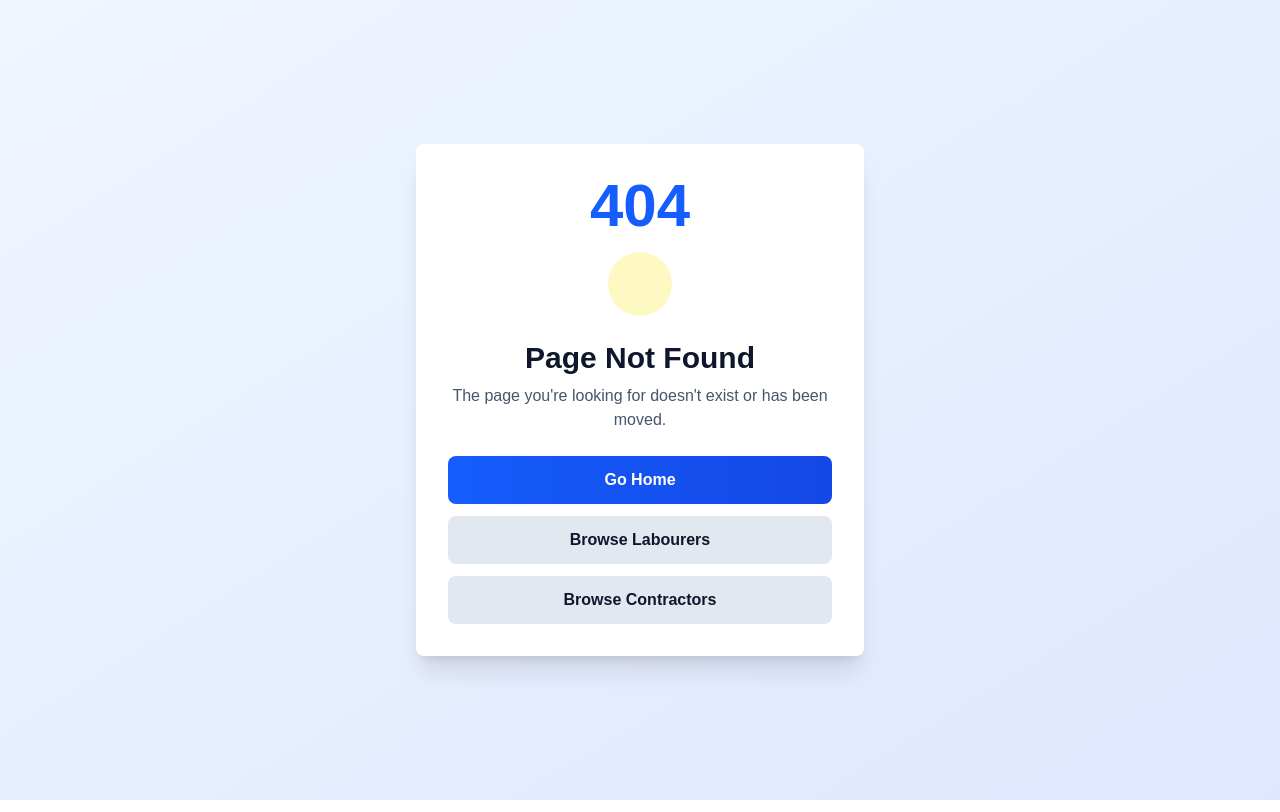
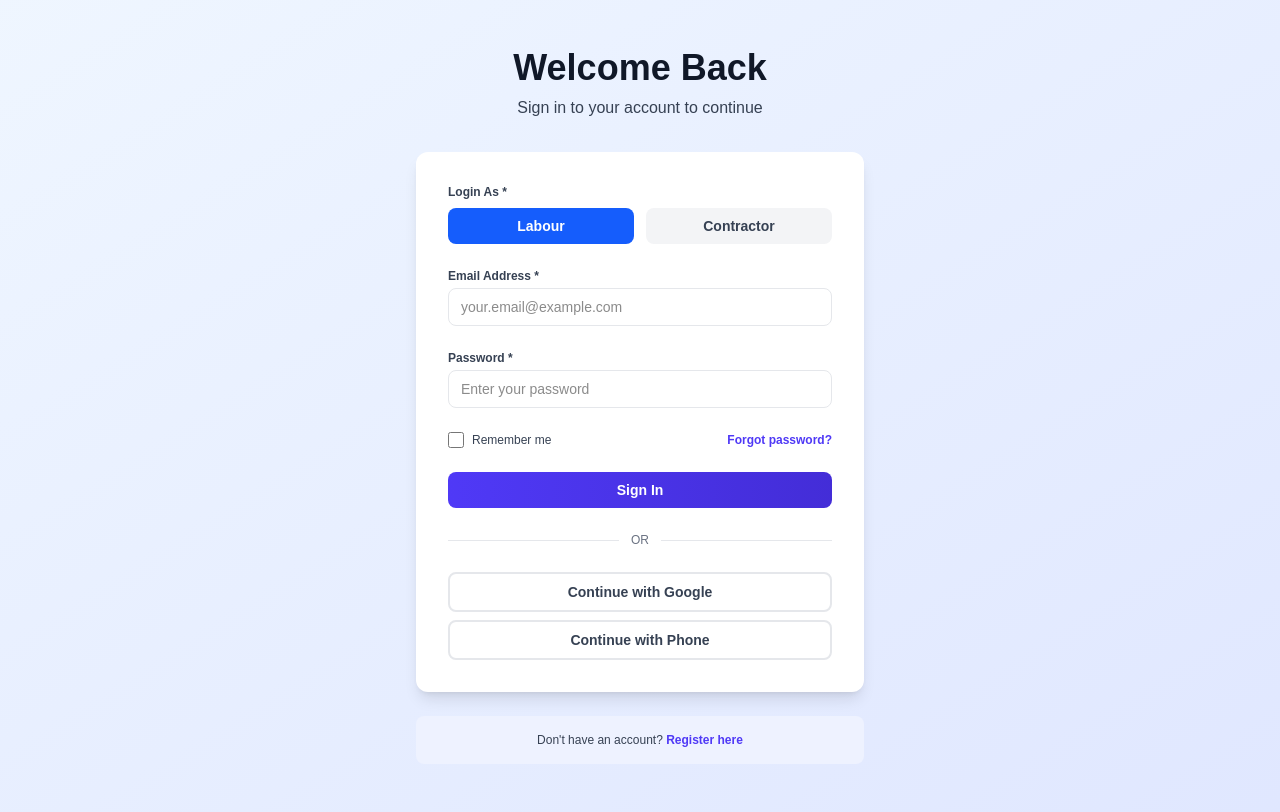
Before and after one commit to nileshnishad/laboursampark-frontend, a Next.js app: page /login in a window 1280 px wide. Before the commit this address had no page. Built offline with nearby package versions, Linux system fonts and the light colour scheme.

Commit message:
login page

```diff
--- /dev/null
+++ b/app/login/page.tsx
@@ -0,0 +1,218 @@
+"use client";
+import React, { useState } from "react";
+import { useRouter } from "next/navigation";
+
+export default function LoginPage() {
+  const router = useRouter();
+  const [userType, setUserType] = useState<"labour" | "contractor">("labour");
+  const [email, setEmail] = useState("");
+  const [password, setPassword] = useState("");
+  const [loading, setLoading] = useState(false);
+  const [error, setError] = useState("");
+
+  const handleLogin = async (e: React.FormEvent) => {
+    e.preventDefault();
+    setLoading(true);
+    setError("");
+
+    console.log("Attempting login with:", { email, password, userType });
+
+    try {
+      // Mock API call - replace with actual API endpoint
+      const response = await fetch("/api/auth/login", {
+        method: "POST",
+        headers: {
+          "Content-Type": "application/json",
+        },
+        body: JSON.stringify({
+          email,
+          password,
+          userType,
+        }),
+      });
+
+      const data = await response.json();
+
+      if (!response.ok) {
+        setError(data.message || "Login failed. Please try again.");
+        setLoading(false);
+        return;
+      }
+
+      // Handle successful login
+      if (data.status === "success") {
+        // Store user data or token
+        localStorage.setItem("userToken", data.token);
+        localStorage.setItem("userType", data.userType);
+        localStorage.setItem("userId", data.userId);
+
+        // Redirect based on userType
+        if (data.userType === "labour") {
+          router.push("/dashboard/labour");
+        } else if (data.userType === "contractor") {
+          router.push("/dashboard/contractor");
+        } else {
+          setError("Invalid user type received");
+        }
+      } else {
+        setError(data.message || "Login failed");
+      }
+    } catch (err) {
+      setError("An error occurred. Please try again later.");
+      console.error("Login error:", err);
+    } finally {
+      setLoading(false);
+    }
+  };
+
+  return (
+    <div className="min-h-screen bg-linear-to-br from-blue-50 to-indigo-100 dark:from-gray-900 dark:to-blue-900 py-12 px-4">
+      <div className="max-w-md mx-auto">
+        {/* Header */}
+        <div className="text-center mb-8">
+
+          <h1 className="text-3xl md:text-4xl font-extrabold text-gray-900 dark:text-white mb-2">
+            Welcome Back
+          </h1>
+          <p className="text-sm md:text-base text-gray-700 dark:text-gray-300">
+            Sign in to your account to continue
+          </p>
+        </div>
+
+        {/* Login Form */}
+        <div className="bg-white dark:bg-gray-800 rounded-xl shadow-lg p-6 md:p-8">
+          <form onSubmit={handleLogin} className="space-y-6">
+            {/* User Type Selection */}
+            <div>
+              <label className="block text-xs font-semibold text-gray-700 dark:text-gray-300 mb-2">
+                Login As *
+              </label>
+              <div className="flex gap-3">
+                <button
+                  type="button"
+                  onClick={() => setUserType("labour")}
+                  className={`flex-1 px-4 py-2 rounded-lg font-semibold text-sm transition-all ${
+                    userType === "labour"
+                      ? "bg-blue-600 text-white"
+                      : "bg-gray-100 dark:bg-gray-700 text-gray-700 dark:text-gray-300 hover:bg-gray-200"
+                  }`}
+                >
+                  Labour
+                </button>
+                <button
+                  type="button"
+                  onClick={() => setUserType("contractor")}
+                  className={`flex-1 px-4 py-2 rounded-lg font-semibold text-sm transition-all ${
+                    userType === "contractor"
+                      ? "bg-indigo-600 text-white"
+                      : "bg-gray-100 dark:bg-gray-700 text-gray-700 dark:text-gray-300 hover:bg-gray-200"
+                  }`}
+                >
+                  Contractor
+                </button>
+              </div>
+            </div>
+
+            {/* Error Message */}
+            {error && (
+              <div className="p-3 bg-red-50 dark:bg-red-900 border border-red-200 dark:border-red-700 rounded-lg">
+                <p className="text-sm text-red-800 dark:text-red-100">{error}</p>
+              </div>
+            )}
+
+            {/* Email */}
+            <div>
+              <label className="block text-xs font-semibold text-gray-700 dark:text-gray-300 mb-1">
+                Email Address *
+              </label>
+              <input
+                type="email"
+                placeholder="your.email@example.com"
+                value={email}
+                onChange={(e) => setEmail(e.target.value)}
+                required
+                className="w-full px-3 py-2 text-sm rounded-lg border border-gray-200 dark:border-gray-600 focus:ring-2 focus:ring-indigo-400 focus:border-transparent outline-none dark:bg-gray-700 dark:text-white"
+              />
+            </div>
+
+            {/* Password */}
+            <div>
+              <label className="block text-xs font-semibold text-gray-700 dark:text-gray-300 mb-1">
+                Password *
+              </label>
+              <input
+                type="password"
+                placeholder="Enter your password"
+                value={password}
+                onChange={(e) => setPassword(e.target.value)}
+                required
+                className="w-full px-3 py-2 text-sm rounded-lg border border-gray-200 dark:border-gray-600 focus:ring-2 focus:ring-indigo-400 focus:border-transparent outline-none dark:bg-gray-700 dark:text-white"
+              />
+            </div>
+
+            {/* Remember Me & Forgot Password */}
+            <div className="flex items-center justify-between">
+              <label className="flex items-center gap-2">
+                <input type="checkbox" className="w-4 h-4 rounded" />
+                <span className="text-xs text-gray-700 dark:text-gray-300">
+                  Remember me
+                </span>
+              </label>
+              <button
+                type="button"
+                className="text-xs text-indigo-600 dark:text-indigo-300 hover:underline font-semibold"
+              >
+                Forgot password?
+              </button>
+            </div>
+
+            {/* Submit Button */}
+            <button
+              type="submit"
+              disabled={loading}
+              className="w-full px-4 py-2 bg-linear-to-r from-indigo-600 to-indigo-700 text-white rounded-lg font-semibold text-sm hover:shadow-lg transition-all disabled:opacity-50 disabled:cursor-not-allowed"
+            >
+              {loading ? "Signing in..." : "Sign In"}
+            </button>
+          </form>
+
+          {/* Divider */}
+          <div className="my-6 flex items-center gap-3">
+            <div className="flex-1 h-px bg-gray-200 dark:bg-gray-600"></div>
+            <span className="text-xs text-gray-500 dark:text-gray-400">OR</span>
+            <div className="flex-1 h-px bg-gray-200 dark:bg-gray-600"></div>
+          </div>
+
+          {/* Social Login - Placeholder */}
+          <div className="space-y-2">
+            <button
+              type="button"
+              className="w-full px-4 py-2 border-2 border-gray-200 dark:border-gray-600 text-gray-700 dark:text-gray-300 rounded-lg font-semibold text-sm hover:bg-gray-50 dark:hover:bg-gray-700 transition-all"
+            >
+              Continue with Google
+            </button>
+            <button
+              type="button"
+              className="w-full px-4 py-2 border-2 border-gray-200 dark:border-gray-600 text-gray-700 dark:text-gray-300 rounded-lg font-semibold text-sm hover:bg-gray-50 dark:hover:bg-gray-700 transition-all"
+            >
+              Continue with Phone
+            </button>
+          </div>
+        </div>
+
+        {/* Footer Info */}
+        <div className="mt-6 p-4 bg-indigo-50 dark:bg-indigo-900 rounded-lg text-center">
+          <p className="text-xs text-gray-700 dark:text-gray-300">
+            Don't have an account?{" "}
+            <button
+              onClick={() => router.push(`/register?type=${userType}`)}
+              className="text-indigo-600 dark:text-indigo-300 font-bold hover:underline"
+            >
+              Register here
+            </button>
+          </p>
+        </div>
+      </div>
+    </div>
+  );
+}
--- a/app/register/ContractorRegisterForm.tsx
+++ b/app/register/ContractorRegisterForm.tsx
@@ -79,18 +79,10 @@ export default function ContractorRegisterForm() {
 
   return (
     <div className="min-h-screen bg-linear-to-br from-blue-50 to-indigo-100 dark:from-gray-900 dark:to-blue-900 py-8 px-4">
-      <div className="max-w-3xl mx-auto">
+      <div className="max-w-6xl mx-auto">
         {/* Header */}
-        <div className="text-center mb-8">
-          <div
-            className="flex items-center justify-center w-16 h-16 rounded-full mx-auto mb-3"
-            style={{
-              background:
-                "linear-gradient(to right, rgb(99, 102, 241), rgb(79, 70, 229))",
-            }}
-          >
-            <span className="text-4xl">🏢</span>
-          </div>
+        <div className="text-center mb-4">
+
           <h1 className="text-3xl md:text-4xl font-extrabold text-gray-900 dark:text-white mb-2">
             Register Your Business
           </h1>
@@ -373,7 +365,10 @@ export default function ContractorRegisterForm() {
         <div className="mt-6 p-4 bg-indigo-50 dark:bg-indigo-900 rounded-lg text-center">
           <p className="text-xs text-gray-700 dark:text-gray-300">
             Already have an account?{" "}
-            <button className="text-indigo-600 dark:text-indigo-300 font-bold hover:underline">
+            <button
+              onClick={() => router.push("/login?type=contractor")}
+              className="text-indigo-600 dark:text-indigo-300 font-bold hover:underline"
+            >
               Sign in here
             </button>
           </p>
--- a/app/register/LabourRegisterForm.tsx
+++ b/app/register/LabourRegisterForm.tsx
@@ -1,4 +1,3 @@
-"use client";
 import React, { useState } from "react";
 import { useRouter } from "next/navigation";
 
@@ -58,18 +57,10 @@ export default function LabourRegisterForm() {
 
   return (
     <div className="min-h-screen bg-linear-to-br from-blue-50 to-indigo-100 dark:from-gray-900 dark:to-blue-900 py-8 px-4">
-      <div className="max-w-3xl mx-auto">
+      <div className="max-w-6xl mx-auto">
         {/* Header */}
-        <div className="text-center mb-8">
-          <div
-            className="flex items-center justify-center w-16 h-16 rounded-full mx-auto mb-3"
-            style={{
-              background:
-                "linear-gradient(to right, rgb(59, 130, 246), rgb(37, 99, 235))",
-            }}
-          >
-            <span className="text-4xl">👷</span>
-          </div>
+        <div className="text-center mb-4">
+
           <h1 className="text-3xl md:text-4xl font-extrabold text-gray-900 dark:text-white mb-2">
             Join as Labour
           </h1>
@@ -333,7 +324,10 @@ export default function LabourRegisterForm() {
         <div className="mt-6 p-4 bg-blue-50 dark:bg-blue-900 rounded-lg text-center">
           <p className="text-xs text-gray-700 dark:text-gray-300">
             Already have an account?{" "}
-            <button className="text-blue-600 dark:text-blue-300 font-bold hover:underline">
+            <button
+              onClick={() => router.push("/login?type=labour")}
+              className="text-blue-600 dark:text-blue-300 font-bold hover:underline"
+            >
               Sign in here
             </button>
           </p>
```
